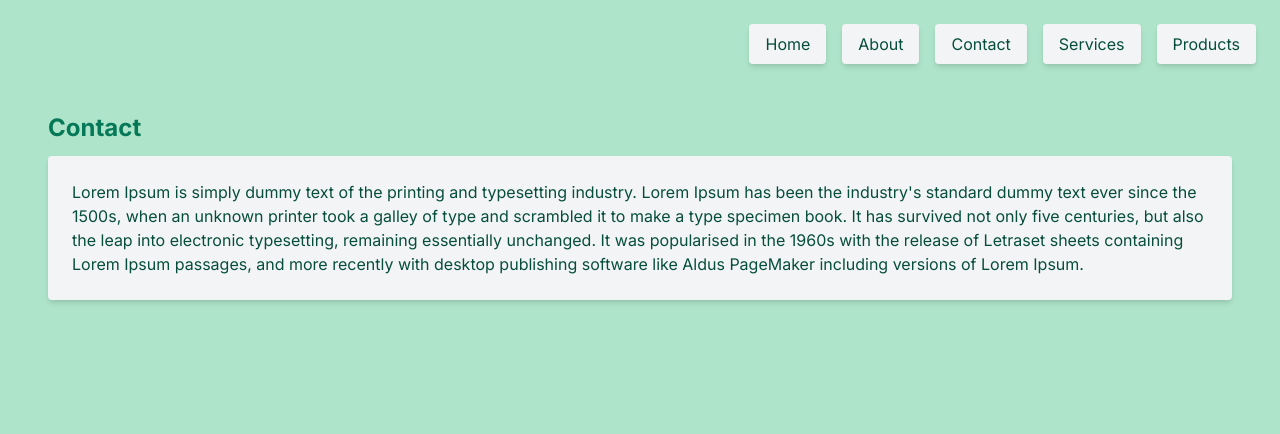
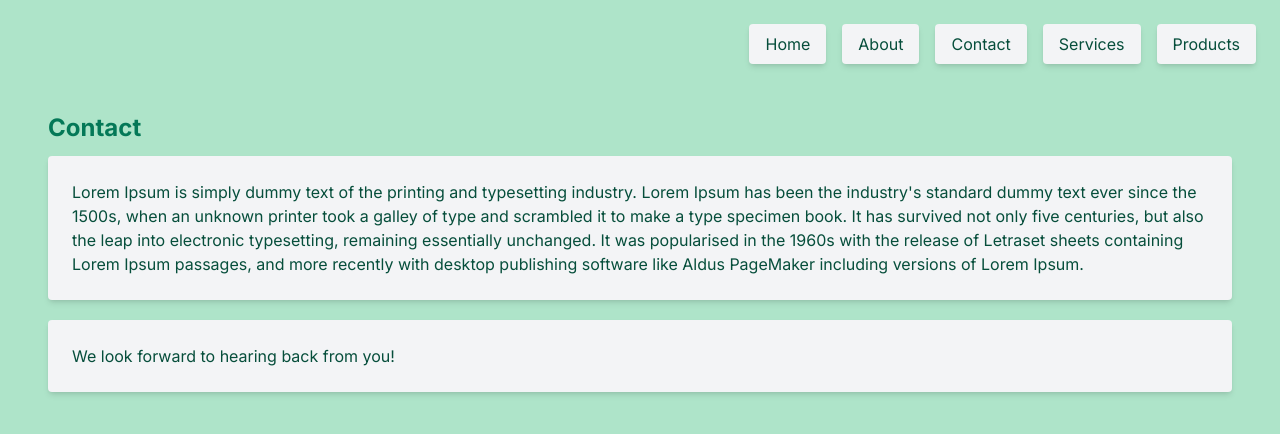
Before and after one commit to Jessino/csci31final, a Next.js app: page /contact in a window 1280 px wide. Shown: the top 434 px of the page. Built offline with nearby package versions, Linux system fonts and the light colour scheme.

Commit message:
Update content on contact and changed PageContent component to have a bottom margin

```diff
--- a/src/app/components/PageContent.js
+++ b/src/app/components/PageContent.js
@@ -1,4 +1,4 @@
 const defaultContent = `Lorem Ipsum is simply dummy text of the printing and typesetting industry. Lorem Ipsum has been the industry's standard dummy text ever since the 1500s, when an unknown printer took a galley of type and scrambled it to make a type specimen book. It has survived not only five centuries, but also the leap into electronic typesetting, remaining essentially unchanged. It was popularised in the 1960s with the release of Letraset sheets containing Lorem Ipsum passages, and more recently with desktop publishing software like Aldus PageMaker including versions of Lorem Ipsum.`
 export default function PageContent({ content = defaultContent }) {
-  return <main className="bg-gray-100 text-emerald-900 shadow-md rounded p-6">{content}</main>
+  return <main className="bg-gray-100 text-emerald-900 shadow-md rounded p-6 mb-5">{content}</main>
 }
--- a/src/app/contact/page.js
+++ b/src/app/contact/page.js
@@ -10,6 +10,7 @@ export default function Contact() {
       <div className="m-12">
         <PageTitle title="Contact" />
         <PageContent />
+        <PageContent content="We look forward to hearing back from you!" />
       </div>
     </div>
   )
--- a/src/app/products/page.js
+++ b/src/app/products/page.js
@@ -10,7 +10,7 @@ export default function Products() {
       <div className="m-12">
         <PageTitle title="Products" />
         <PageContent content="Our products are the best!" />
-        <PageContent />
+        <PageContent content="The really are!" />
       </div>
     </div>
   )
```
